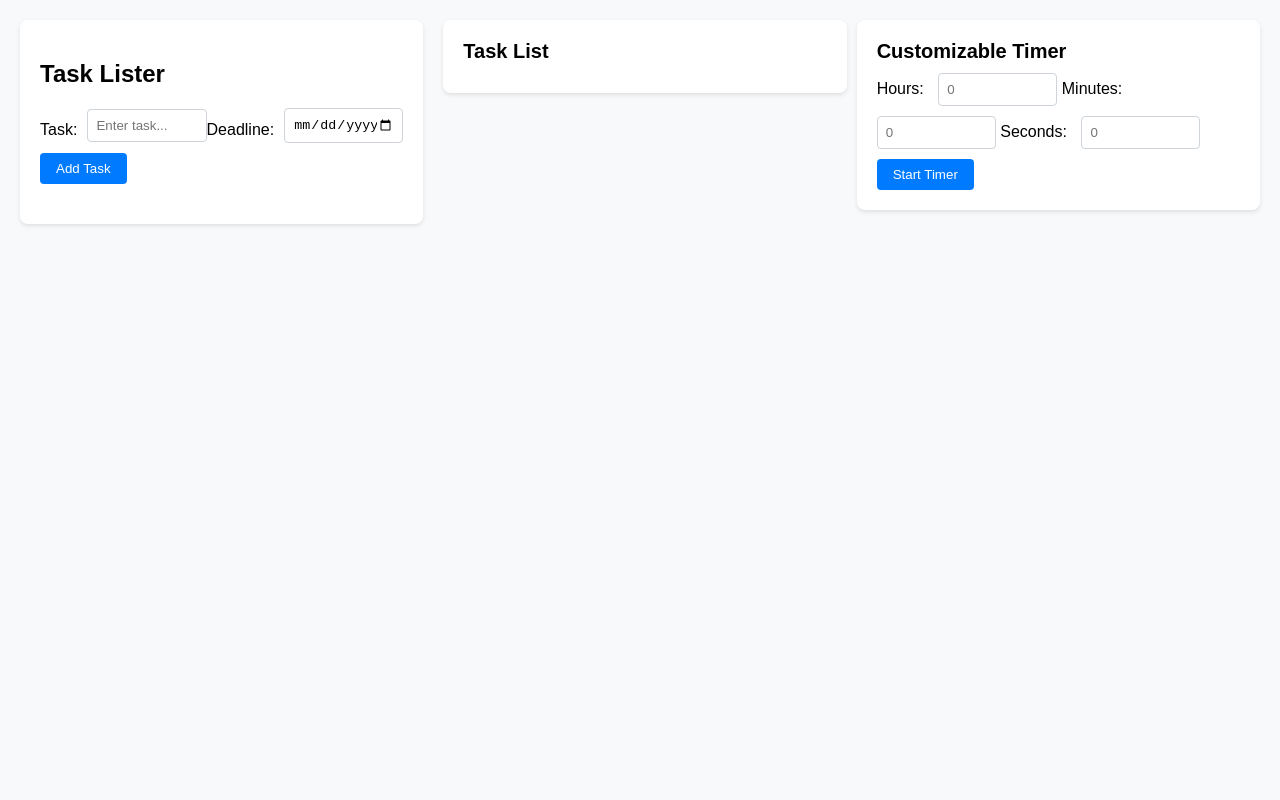
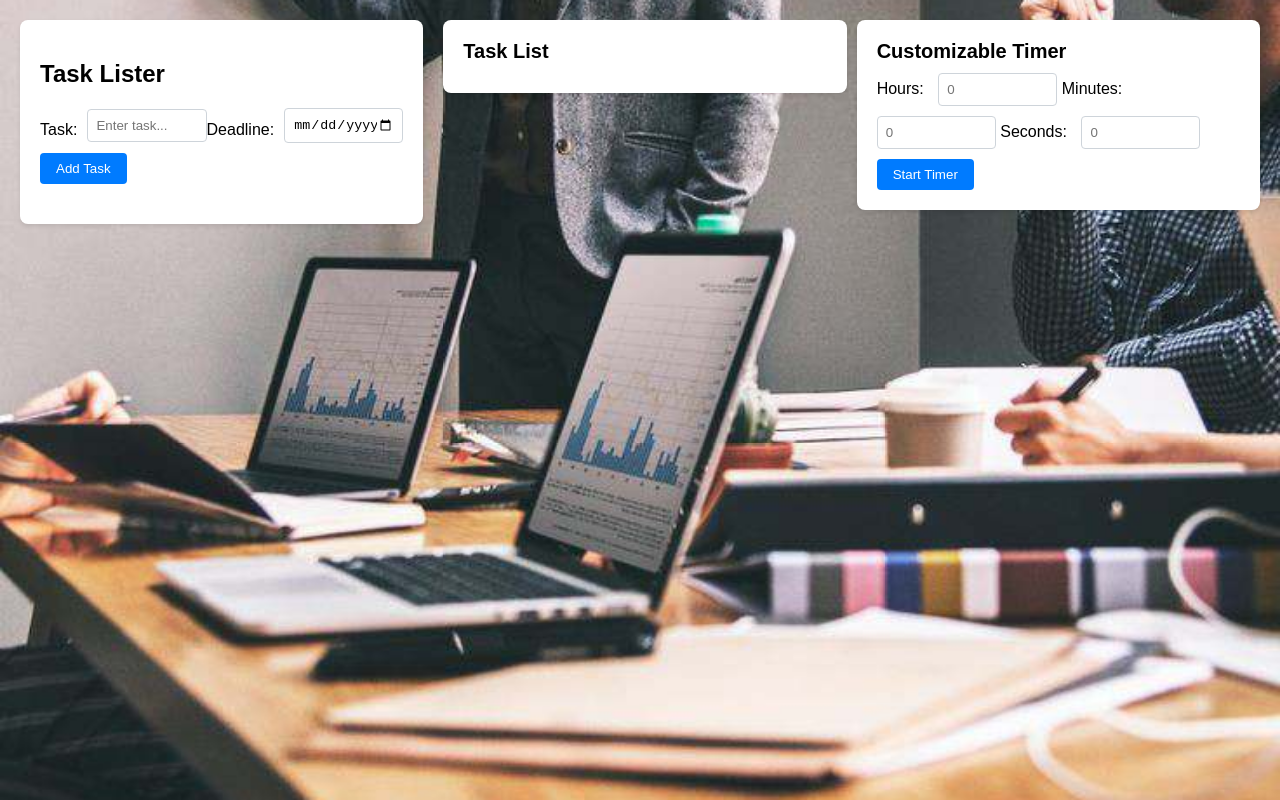
Before and after one commit to Meugleeee/POMOAssist, a plain HTML site: page Entrep.html in a window 1280 px wide. Drawn offline with Linux system fonts and the light colour scheme.

Commit message:
Update Entrep.css

```diff
--- a/Entrep.css
+++ b/Entrep.css
@@ -9,7 +9,7 @@ body{
 }
 
 .background-image {
-    background-image: url('images/Entrep.jpg'); /* Replace 'background.jpg' with your image file */
+    background-image: url('Entrep.jpg'); /* Replace 'background.jpg' with your image file */
     background-size: cover;
     background-position: center;
     position: fixed;
```
